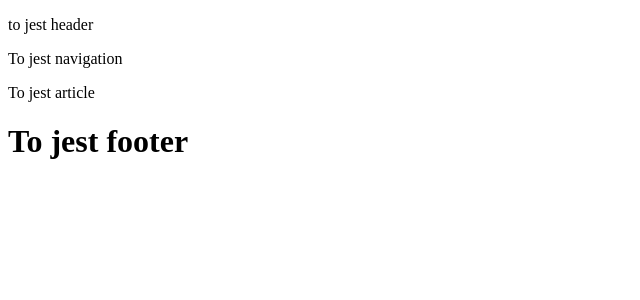
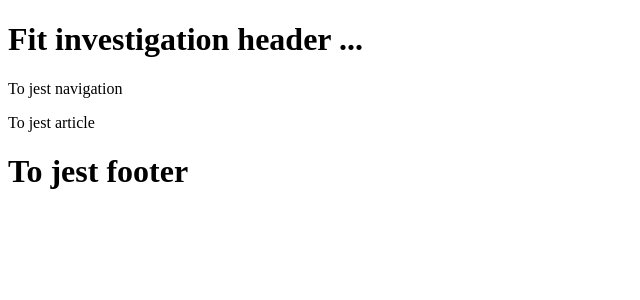
Before and after one commit to WojciechSlupski/fit, an Angular app in the folder FitView/: page / in a window 1280 px wide. Shown: the top 300 px of the page, without its empty margins (0-640 px from the left). Built offline with nearby package versions, Linux system fonts and the light colour scheme.

Commit message:
dziala header component

```diff
--- a/FitView/src/app/app.component.html
+++ b/FitView/src/app/app.component.html
@@ -1,7 +1,6 @@
 <!--The content below is only a placeholder and can be replaced.-->
 <header>
-  <p>to jest header</p>
-  <!--app-header></app-header-->
+  <app-header></app-header>
 </header>
 <nav>
   <p>To jest navigation</p>
--- a/FitView/src/app/app.component.ts
+++ b/FitView/src/app/app.component.ts
@@ -5,5 +5,4 @@ import { Component } from '@angular/core';
   templateUrl: './app.component.html'
 })
 export class AppComponent {
-  title = 'Fit investigation...';
 }
--- a/FitView/src/app/app.module.ts
+++ b/FitView/src/app/app.module.ts
@@ -2,10 +2,12 @@ import { BrowserModule } from '@angular/platform-browser';
 import { NgModule } from '@angular/core';
 
 import { AppComponent } from './app.component';
+import { HeaderComponent } from './header/header.component';
 
 @NgModule({
   declarations: [
-    AppComponent
+    AppComponent,
+    HeaderComponent
   ],
   imports: [
     BrowserModule
--- a/FitView/src/app/header/header.component.html
+++ b/FitView/src/app/header/header.component.html
@@ -1,4 +1,3 @@
-<!--The content below is only a placeholder and can be replaced.-->
 <h1>
 {{title}}
 </h1>
--- a/FitView/src/app/header/header.component.ts
+++ b/FitView/src/app/header/header.component.ts
@@ -2,7 +2,7 @@ import { Component } from '@angular/core';
 
 @Component({
   selector: 'app-header',
-  template: './header.component.html'
+  templateUrl: './header.component.html'
 })
 export class HeaderComponent {
   title = 'Fit investigation header ...';
```
